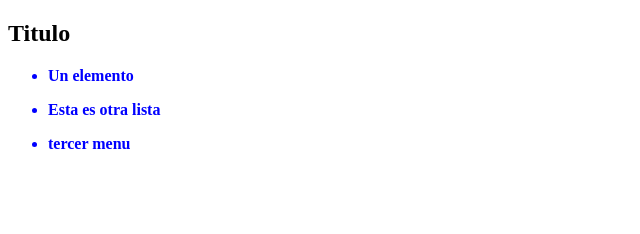
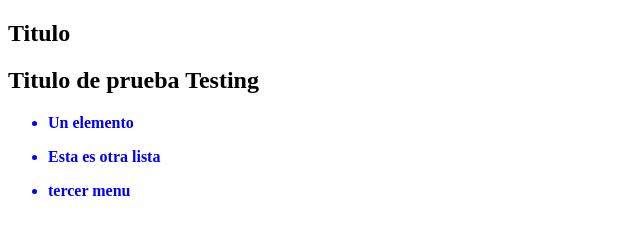
Before and after one commit to cursoIntensivo1/ejemplo2, a plain HTML site: page index.html in a window 1280 px wide. Shown: the whole page, without its empty margins (0-640 px from the left). Drawn offline with Linux system fonts and the light colour scheme.

Commit message:
se agrego titulo en el testing

```diff
--- a/index.html
+++ b/index.html
@@ -9,6 +9,7 @@
     <body>
         <section>
             <h1>Titulo</h1>
+            <h2>Titulo de prueba Testing</h2>
             <ul>
                 <li>Un elemento</li>
             </ul>
```
